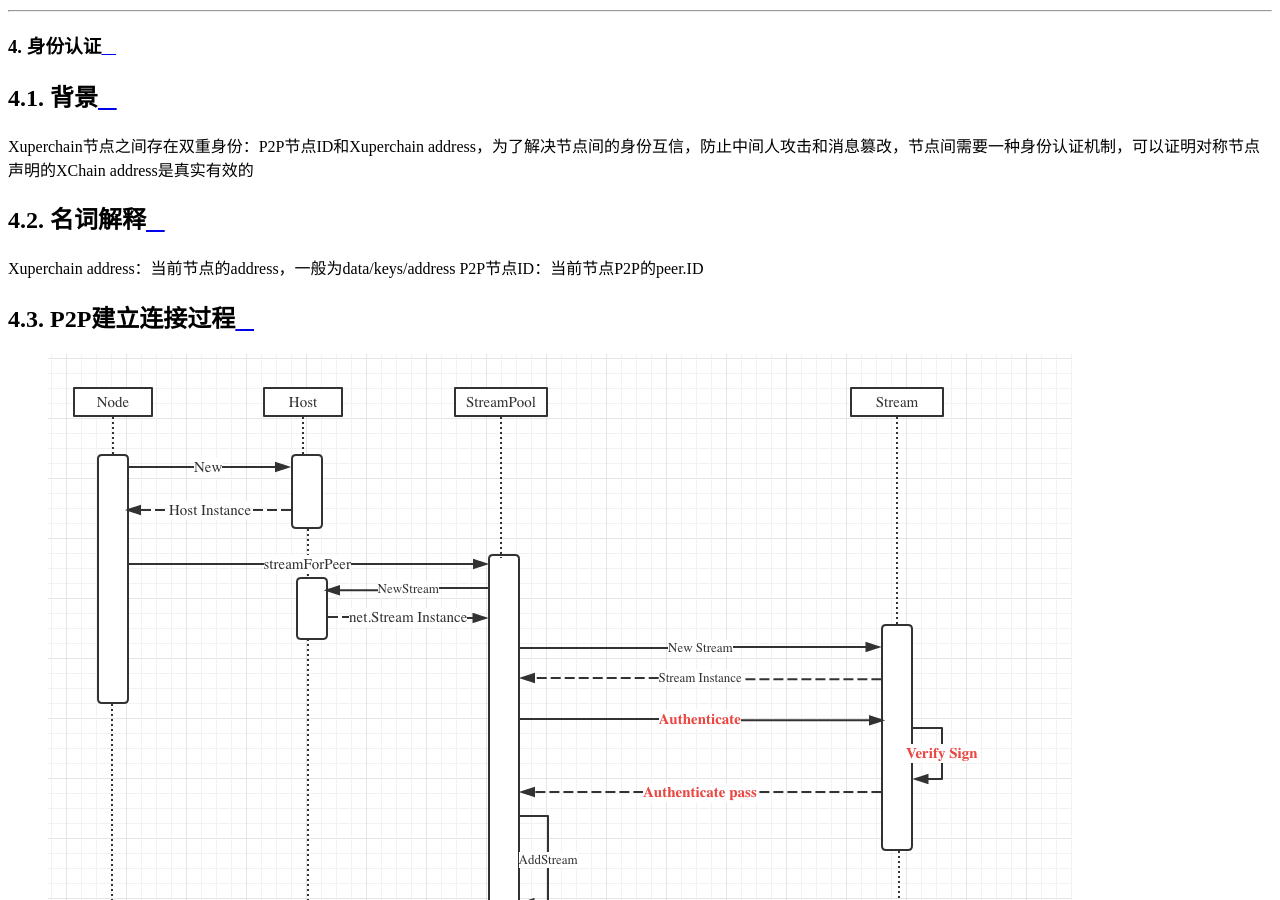
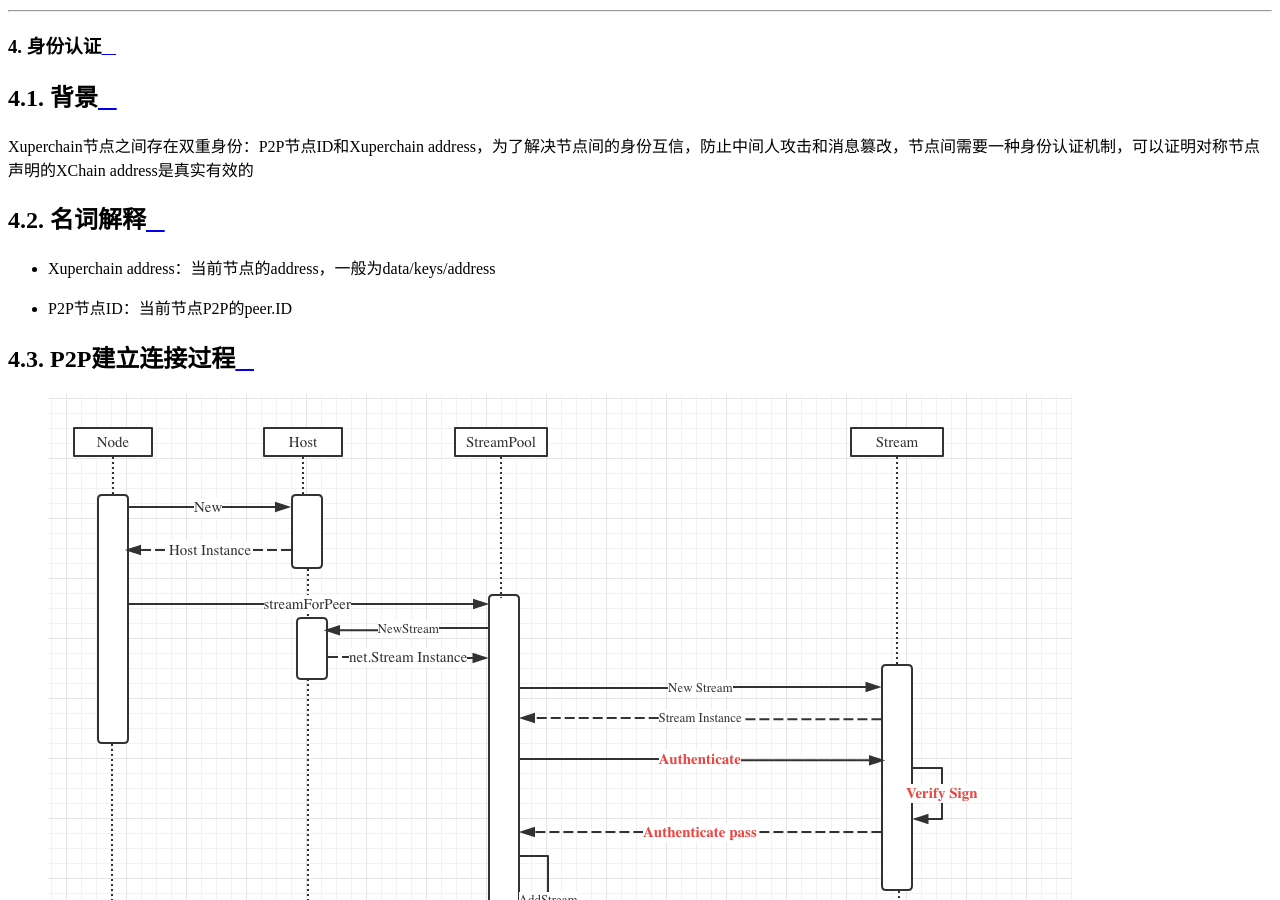
Before and after one commit to xuperchain/docs, a Sphinx documentation site: the page built from source/design_documents/authentication.rst, in a window 1280 px wide and 900 px high, scrolled down 1287 px. Built offline with Sphinx 7.4.7 and the Read the Docs theme 2.0.0, drawn with Linux system fonts in a browser that asks for light colours.

Commit message:
fix display issue

```diff
--- a/source/design_documents/authentication.rst
+++ b/source/design_documents/authentication.rst
@@ -10,7 +10,8 @@
 名词解释
 --------
 
-Xuperchain address：当前节点的address，一般为data/keys/address P2P节点ID：当前节点P2P的peer.ID
+- Xuperchain address：当前节点的address，一般为data/keys/address
+- P2P节点ID：当前节点P2P的peer.ID
 
 P2P建立连接过程
 ---------------
```
Also changed, not shown: source/development_manuals/XuperCDT.rst (+47 -47 lines).
